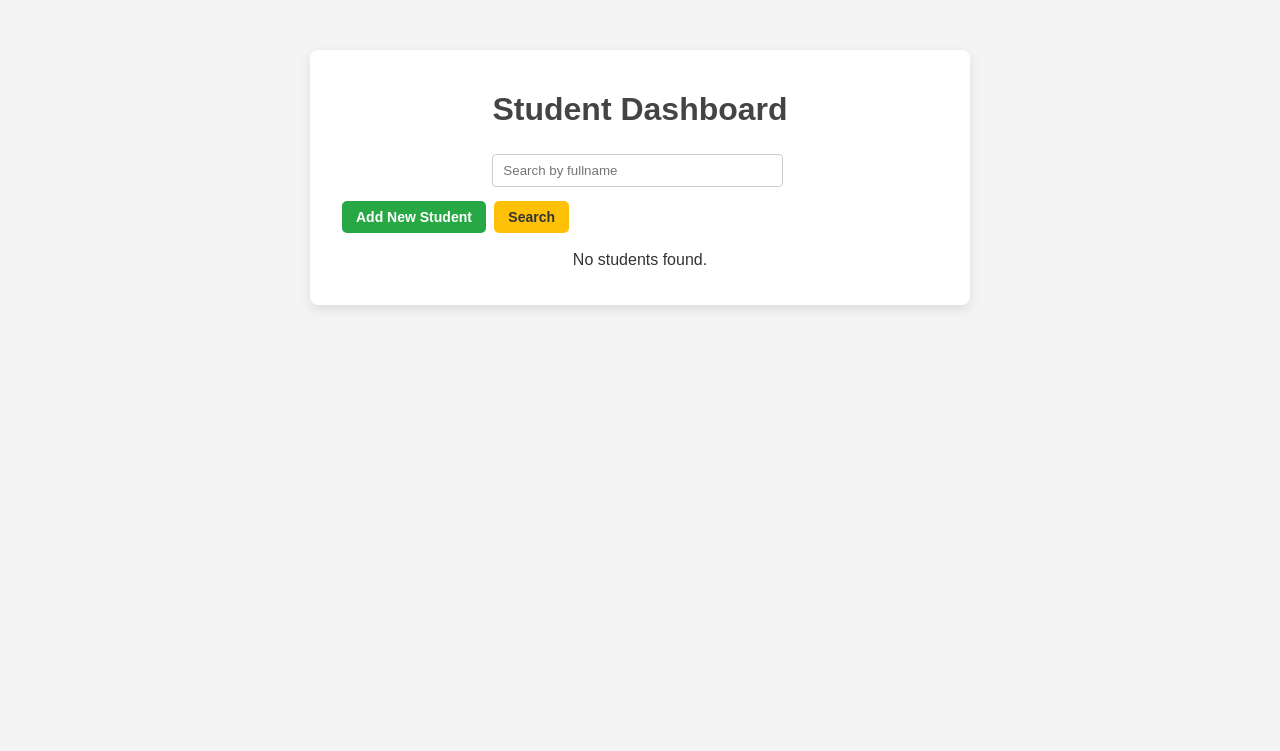
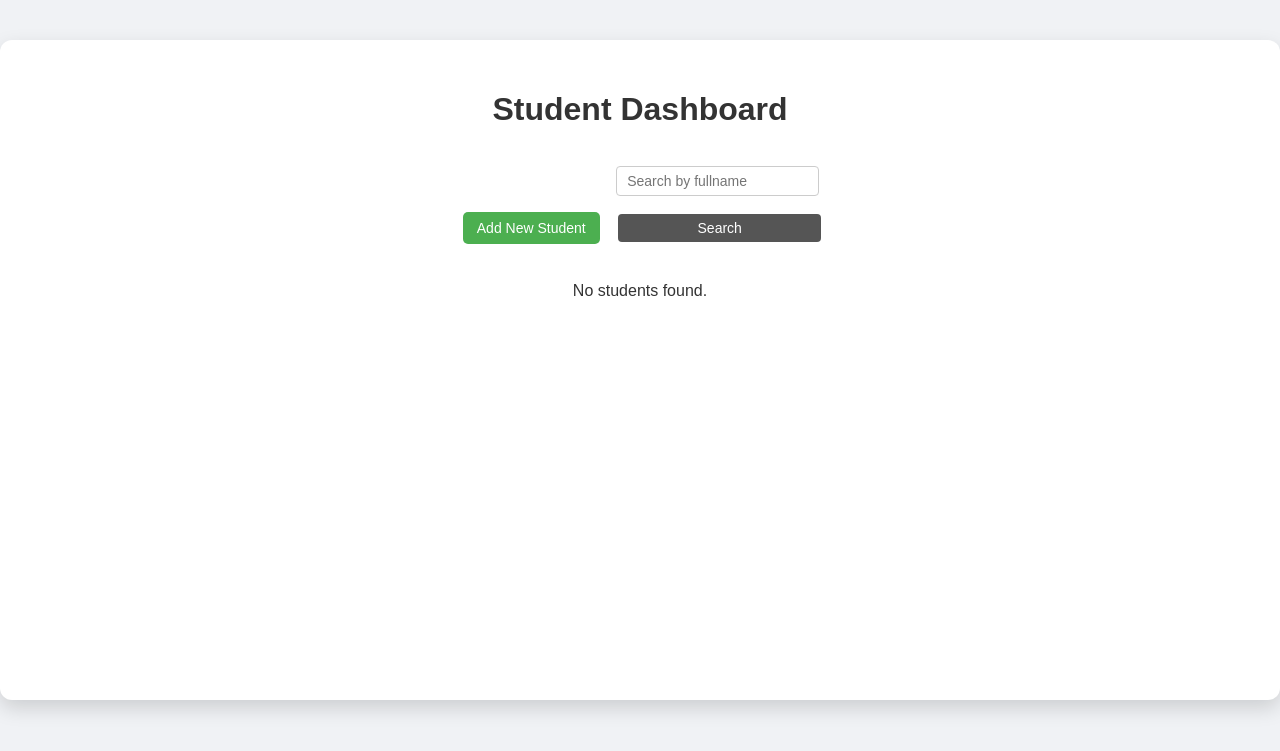
Before and after one commit to gallimbaellamea-lgtm/gallimbaella_flaskapi, a Flask app: page / in a window 1280 px wide. Shown: the top 751 px of the page. Run offline with Flask 3, Linux system fonts and the light colour scheme; data that the repository does not hold is empty.

Commit message:
Update style.css
Signed-off-by: Ellamea <gallimbaellamea@isufst.edu.ph>

```diff
--- a/static/style.css
+++ b/static/style.css
@@ -1,171 +1,138 @@
-/* ---------------- Body ---------------- */
+/* ---------------- Global Styles ---------------- */
 body {
     font-family: Arial, sans-serif;
+    background-color: #f0f2f5;
     margin: 0;
     padding: 0;
-    background-color: #f4f4f4;
     color: #333;
 }
 
 /* ---------------- Container ---------------- */
 .container {
-    max-width: 600px;
-    margin: 50px auto;
-    padding: 20px 30px;
+    max-width: 1200px;
+    margin: 40px auto;
+    padding: 30px 40px;
     background-color: #fff;
-    box-shadow: 0px 4px 12px rgba(0,0,0,0.1);
-    border-radius: 8px;
+    border-radius: 12px;
+    box-shadow: 0 8px 20px rgba(0,0,0,0.15);
+    min-height: 600px;
 }
 
 /* ---------------- Headings ---------------- */
 h1 {
     text-align: center;
-    color: #444;
+    margin-bottom: 30px;
+    color: #333;
+}
+
+/* ---------------- Actions ---------------- */
+.actions {
+    text-align: center;
     margin-bottom: 20px;
 }
 
-/* ---------------- Form ---------------- */
-form input[type="text"],
-form input[type="email"],
-form input[type="number"],
-form input[type="date"],
-form select {
-    width: 100%;
-    padding: 8px 10px;
-    margin: 6px 0 12px 0;
-    border: 1px solid #ccc;
-    border-radius: 4px;
-    box-sizing: border-box;
+.actions form {
+    display: inline-block;
+    margin-left: 10px;
 }
 
-form button {
-    width: 100%;
-    padding: 10px;
-    margin-top: 10px;
-    border: none;
-    border-radius: 5px;
-    font-size: 16px;
+.actions input[type="text"] {
+    padding: 6px 10px;
+    border-radius: 4px;
+    border: 1px solid #ccc;
+    font-size: 14px;
+}
+
+.actions button {
+    padding: 6px 12px;
+    font-size: 14px;
     cursor: pointer;
 }
 
-form a {
-    display: inline-block;
-    margin-top: 10px;
-    text-decoration: none;
-    color: white;
-}
-
-/* ---------------- Table ---------------- */
-table {
-    width: 90%;
-    margin: 20px auto;
-    border-collapse: collapse;
-    background-color: #fff;
-    box-shadow: 0px 2px 8px rgba(0,0,0,0.05);
-    border-radius: 8px;
-    overflow: hidden;
-}
-
-th, td {
-    padding: 12px 15px;
-    text-align: left;
-}
-
-thead {
-    background-color: #007BFF;
-    color: white;
-}
-
-tr:nth-child(even) {
-    background-color: #f9f9f9;
+/* ---------------- Form Inputs ---------------- */
+form input, form select, form button {
+    display: block;
+    width: 100%;
+    padding: 10px;
+    margin: 8px 0 16px 0;
+    border-radius: 5px;
+    border: 1px solid #ccc;
+    box-sizing: border-box;
+    font-size: 14px;
 }
 
 /* ---------------- Buttons ---------------- */
 .btn {
-    display: inline-block;
+    text-decoration: none;
     padding: 8px 14px;
-    text-decoration: none;
-    color: white;
     border-radius: 5px;
     font-size: 14px;
-    font-weight: bold;
-    transition: all 0.3s ease;
-    margin: 2px 2px;
+    margin: 2px;
+    transition: 0.3s;
     cursor: pointer;
+    display: inline-block;
+    text-align: center;
 }
 
-/* Add / Submit Student Button */
-.add-btn {
-    background-color: #28a745; /* green */
+.add-btn { background-color: #4CAF50; color: white; }
+.add-btn:hover { background-color: #45a049; }
+
+.edit-btn { background-color: #2196F3; color: white; }
+.edit-btn:hover { background-color: #0b7dda; }
+
+.delete-btn { background-color: #f44336; color: white; }
+.delete-btn:hover { background-color: #da190b; }
+
+.back-btn { background-color: #888; color: white; }
+.back-btn:hover { background-color: #555; }
+
+.search-btn { background-color: #555; color: white; border: none; border-radius: 4px; }
+.search-btn:hover { background-color: #333; }
+
+/* ---------------- Cards Container ---------------- */
+.cards-container {
+    display: flex;
+    flex-wrap: wrap;
+    gap: 20px;
+    justify-content: center;
 }
 
-.add-btn:hover {
-    background-color: #218838;
-}
-
-/* Edit Button */
-.edit-btn {
-    background-color: #007bff; /* blue */
-}
-
-.edit-btn:hover {
-    background-color: #0069d9;
-}
-
-/* Delete Button */
-.delete-btn {
-    background-color: #dc3545; /* red */
-}
-
-.delete-btn:hover {
-    background-color: #c82333;
-}
-
-/* Back to Dashboard / Secondary Actions */
-.back-btn {
-    background-color: #6c757d; /* gray */
-}
-
-.back-btn:hover {
-    background-color: #5a6268;
-}
-
-/* Search Button */
-.search-btn {
-    background-color: #ffc107; /* yellow */
-    color: #333;
-}
-
-.search-btn:hover {
-    background-color: #e0a800;
-}
-
-/* ---------------- Search and Add ---------------- */
-form .search-btn,
-form .add-btn {
-    width: auto;
-    display: inline-block;
-    margin-right: 10px;
-}
-
-/* ---------------- Hover Effects ---------------- */
-.btn:hover {
-    opacity: 0.85;
+/* Individual Student Card */
+.student-card {
+    background-color: #fff;
+    border-radius: 10px;
+    box-shadow: 0 6px 18px rgba(0,0,0,0.12);
+    padding: 20px;
+    width: 350px;
+    box-sizing: border-box;
     transition: 0.3s;
 }
 
+.student-card:hover {
+    box-shadow: 0 10px 25px rgba(0,0,0,0.2);
+}
+
+.student-card h2 {
+    margin: 0 0 10px 0;
+}
+
+.student-card p {
+    margin: 6px 0;
+    font-size: 14px;
+}
+
+/* Card Buttons */
+.card-buttons {
+    text-align: center;
+    margin-top: 10px;
+}
+
+.card-buttons .btn { display: inline-block; margin: 4px; }
+
 /* ---------------- Responsive ---------------- */
-@media screen and (max-width: 650px) {
-    .container {
-        width: 90%;
-        padding: 15px;
-    }
-
-    table, th, td {
-        font-size: 14px;
-    }
-
-    form input, form select, form button {
-        width: 100%;
-    }
+@media (max-width: 768px) {
+    .container { padding: 20px; margin: 20px; }
+    .student-card { width: 90%; }
+    .actions input[type="text"] { width: 70%; margin-bottom: 10px; }
+    .actions button { width: 25%; }
 }
```
